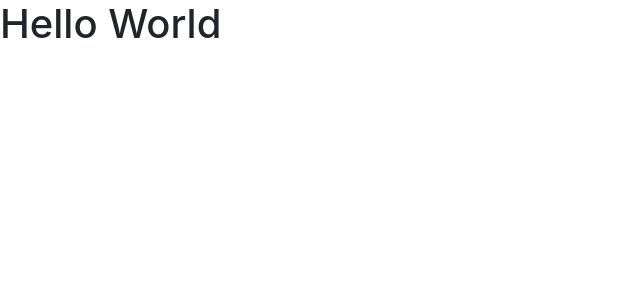
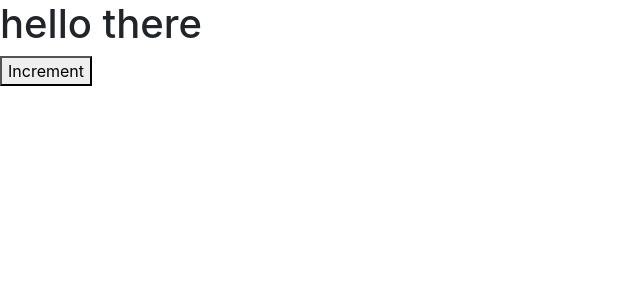
Before and after one commit to gregoryklein/react-app, a React (Create React App) app: page / in a window 1280 px wide. Shown: the top 300 px of the page, without its empty margins (0-640 px from the left). Built offline with nearby package versions, Linux system fonts and the light colour scheme.

Commit message:
more mosh

```diff
--- a/src/components/counter.jsx
+++ b/src/components/counter.jsx
@@ -0,0 +1,14 @@
+import React, { Component } from "react";
+
+class Counter extends Component {
+  render() {
+    return (
+      <React.Fragment>
+        <h1>hello there</h1>
+        <button>Increment</button>
+      </React.Fragment>
+    );
+  }
+}
+
+export default Counter;
--- a/src/index.js
+++ b/src/index.js
@@ -2,8 +2,6 @@ import React from "react";
 import ReactDOM from "react-dom";
 import "./index.css";
 import "bootstrap/dist/css/bootstrap.css";
+import Counter from "./components/counter";
 
-const element = <h1>Hello World</h1>;
-console.log(element);
-
-ReactDOM.render(element, document.getElementById("root"));
+ReactDOM.render(<Counter />, document.getElementById("root"));
```
